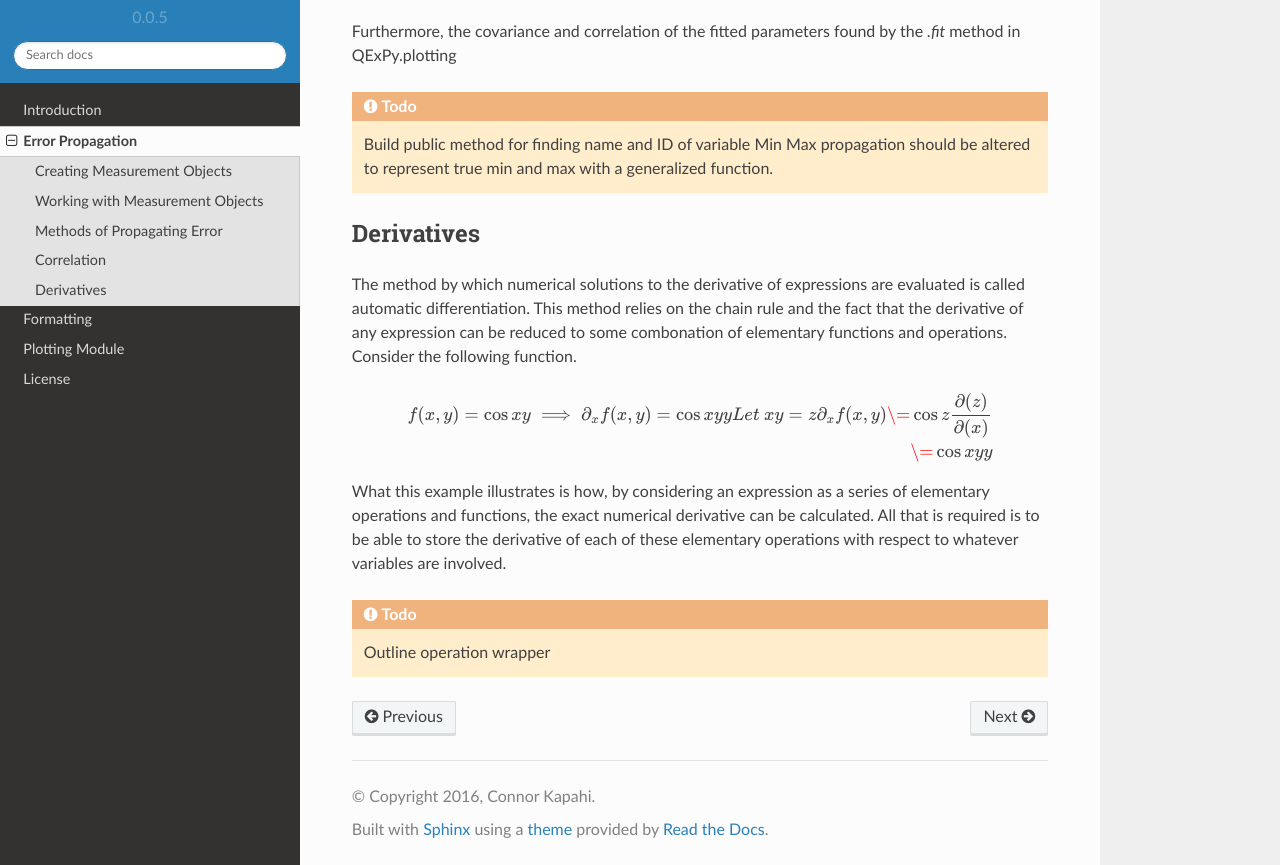
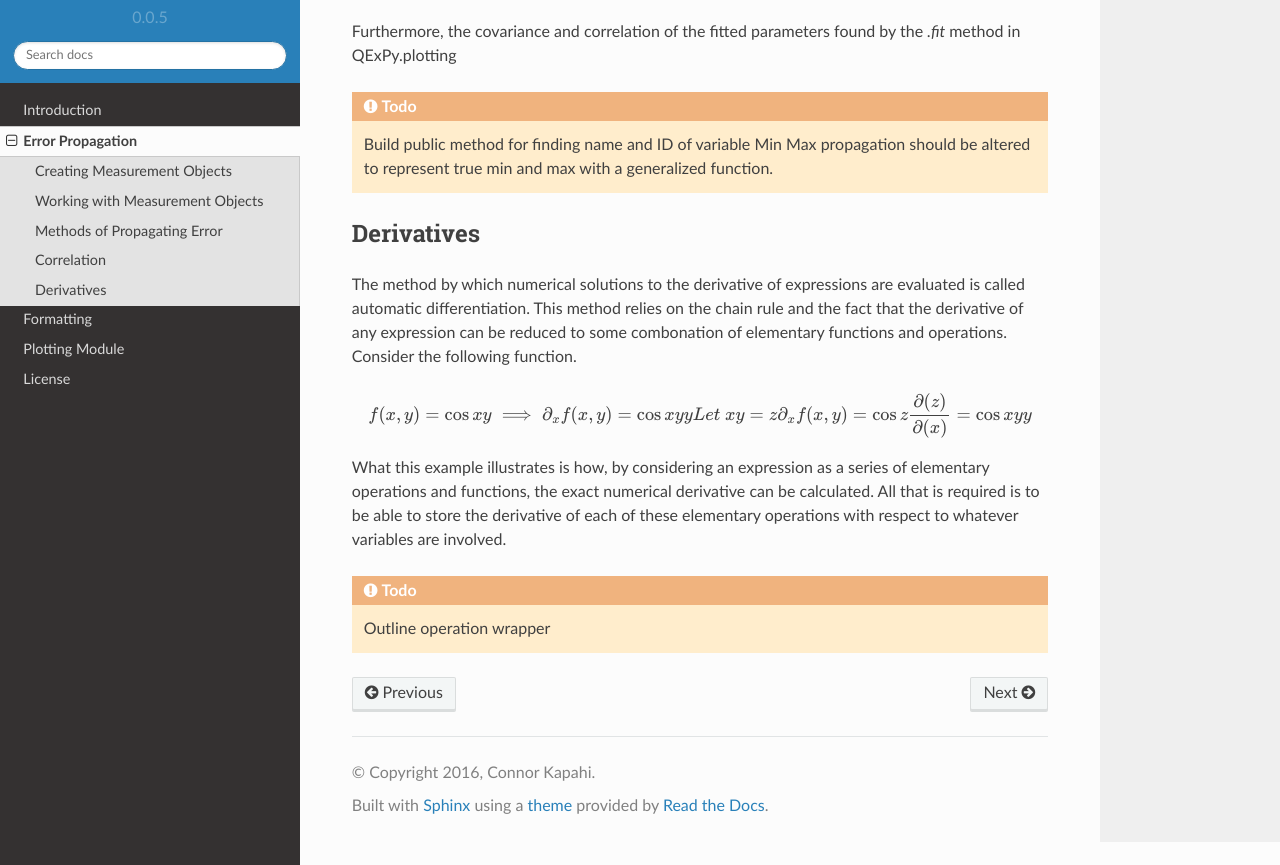
Before and after one commit to Queens-Physics/qexpy, a Sphinx documentation site: the page built from docs/uncertainties.rst, in a window 1280 px wide and 900 px high, scrolled down 4030 px, cut to the strip 35-900 px from the top of the window. Built offline with Sphinx 7.4.7 and the Read the Docs theme 2.0.0, drawn with Linux system fonts in a browser that asks for light colours.

Commit message:
Further Latex changes for ReadTheDocs

```diff
--- a/docs/uncertainties.rst
+++ b/docs/uncertainties.rst
@@ -235,8 +235,7 @@ function.
    f(x,y) = \cos{xy}
    \implies \partial_x f(x,y) = \cos{xy}y
    Let\ xy = z
-   \partial_x f(x,y) \= \cos{z} \frac{\partial(z)}{\partial(x)} \\
-   \= \cos{xy}y
+   \partial_x f(x,y) = \cos{z} \frac{\partial(z)}{\partial(x)} = \cos{xy}y
 
 What this example illustrates is how, by considering an expression as a series
 of elementary operations and functions, the exact numerical derivative can be
```
